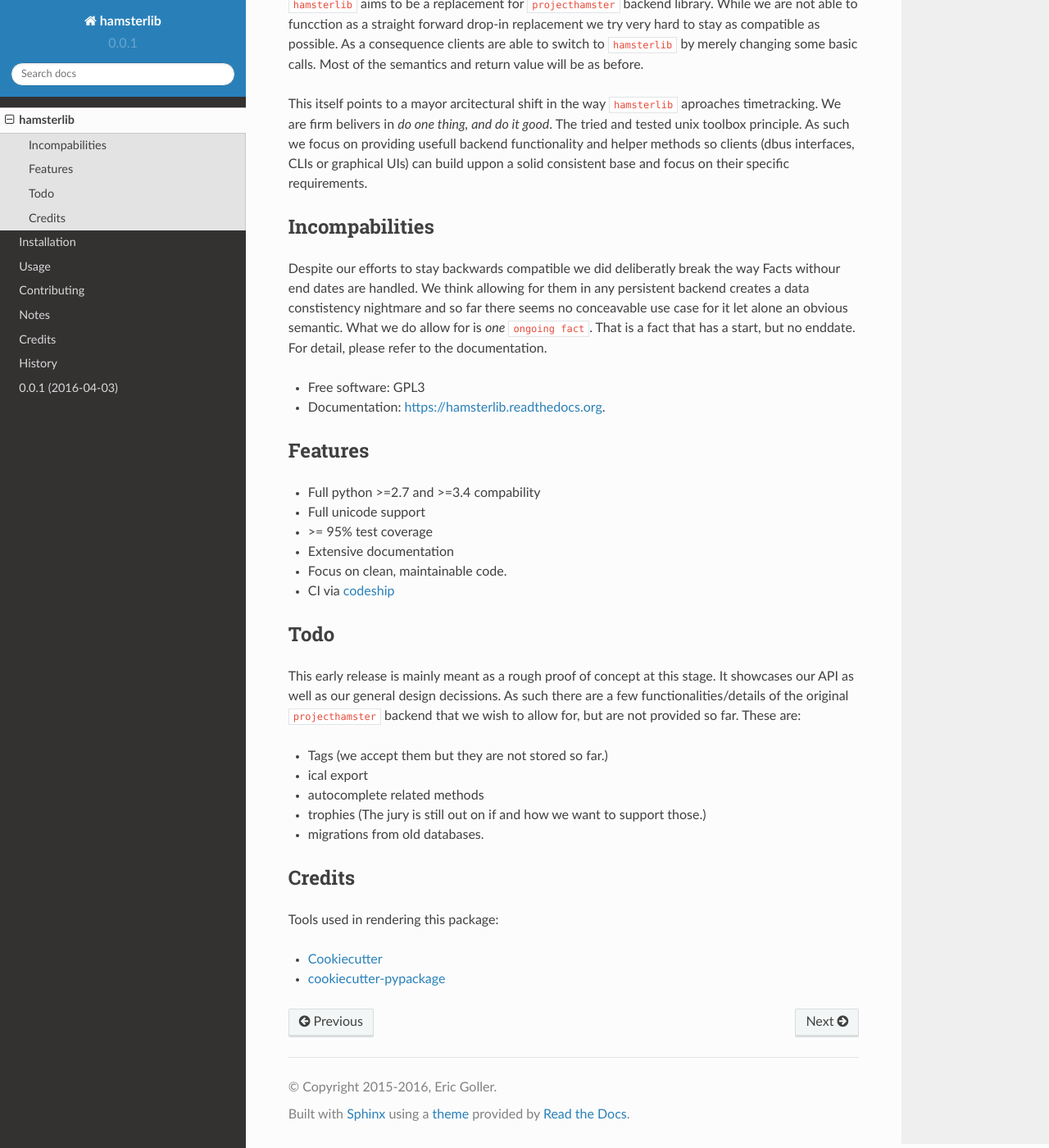
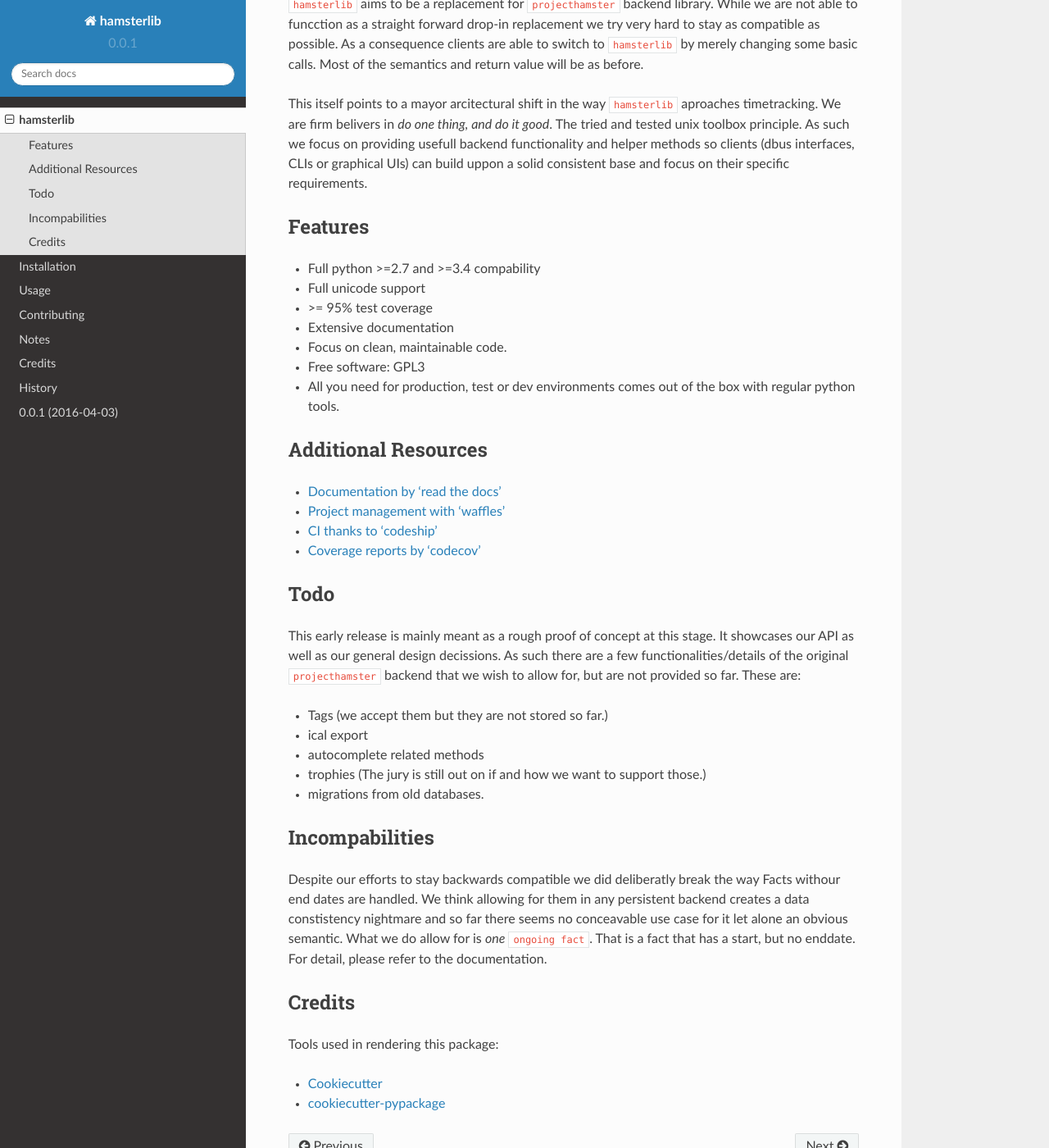
Before and after one commit to projecthamster/hamster-lib, a Sphinx documentation site: the page built from docs/readme.rst, in a window 1280 px wide and 1400 px high, scrolled down 259 px. Shown: the whole window at 82% size. Built offline with Sphinx 7.4.7 and the Read the Docs theme 2.0.0, drawn with Linux system fonts in a browser that asks for light colours.

Commit message:
Minor doc improvements.

```diff
--- a/README.rst
+++ b/README.rst
@@ -6,7 +6,7 @@
         :target: https://pypi.python.org/pypi/hamsterlib
 
 .. image:: https://img.shields.io/travis/elbenfreund/hamsterlib.svg
-        :target: https://travis-ci.org/elbenfreund/hamsterlib
+        :target: https://codeship.org/elbenfreund/hamsterlib
 
 .. image:: https://readthedocs.org/projects/hamsterlib/badge/?version=latest
         :target: https://readthedocs.org/projects/hamsterlib/?badge=latest
@@ -48,8 +37,18 @@
 * >= 95% test coverage
 * Extensive documentation
 * Focus on clean, maintainable code.
-* CI via codeship_
+* Free software: GPL3
+* All you need for production, test or dev environments comes out of the box
+  with regular python tools.
+
 .. _codeship: https://codeship.com
+
+Additional Resources
+--------------------
+* `Documentation by 'read the docs' <https://hamsterlib.readthedocs.org>`_
+* `Project management with 'waffles' <https://waffle.io/elbenfreund/hamsterlib>`_
+* `CI thanks to 'codeship' <https://codeship.com/elbenfreund/hamsterlib>`_
+* `Coverage reports by 'codecov' <https://codecov.io/elbenfreund/hamsterlib>`_
 
 Todo
 ----
@@ -66,6 +65,15 @@
 * trophies (The jury is still out on if and how we want to support those.)
 * migrations from old databases.
 
+Incompabilities
+---------------
+Despite our efforts to stay backwards compatible we did deliberatly break the way
+Facts withour end dates are handled. We think allowing for them in any persistent
+backend creates a data constistency nightmare and so far there seems no conceavable
+use case for it let alone an obvious semantic.
+What we do allow for is *one* ``ongoing fact``. That is a fact that has a start,
+but no enddate. For detail, please refer to the documentation.
+
 Credits
 ---------
 
--- a/docs/notes.rst
+++ b/docs/notes.rst
@@ -50,7 +50,6 @@
 * ``resurrect``/``temporary`` mechanic
 * ``get facts`` can inverse search_terms
 * trophies
-* config via anything but a configfile
 * migration from old database aka ``run_fixtures``.
 
 Opted against:
--- a/docs/usage.rst
+++ b/docs/usage.rst
@@ -11,10 +11,10 @@
 configuration information. Right now, all that is needed are the following key/value
 pairs::
 
-        'work_dir': ``path``,
-        'store': 'sqlalchemy',
+        'work_dir': ``path``; Where to store any temporary data
+        'store': 'sqlalchemy'; refer to ``hamsterlib.lib.REGISTERED_BACKENDS``
         'db_path': ``sqlalchemy db path``,
-        'tmpfile_name': filename under which any 'ongoing fact' will be saved
+        'tmpfile_name': filename; under which any 'ongoing fact' will be saved
 
 ``hamsterlib.HamsterControl`` initializes the store and provides a general logger.
 Besides that ``HamsterControl.categories``, ``HamsterControl.activities`` and
```
Also changed, not shown: other parts of README.rst (+0 -11 lines).
